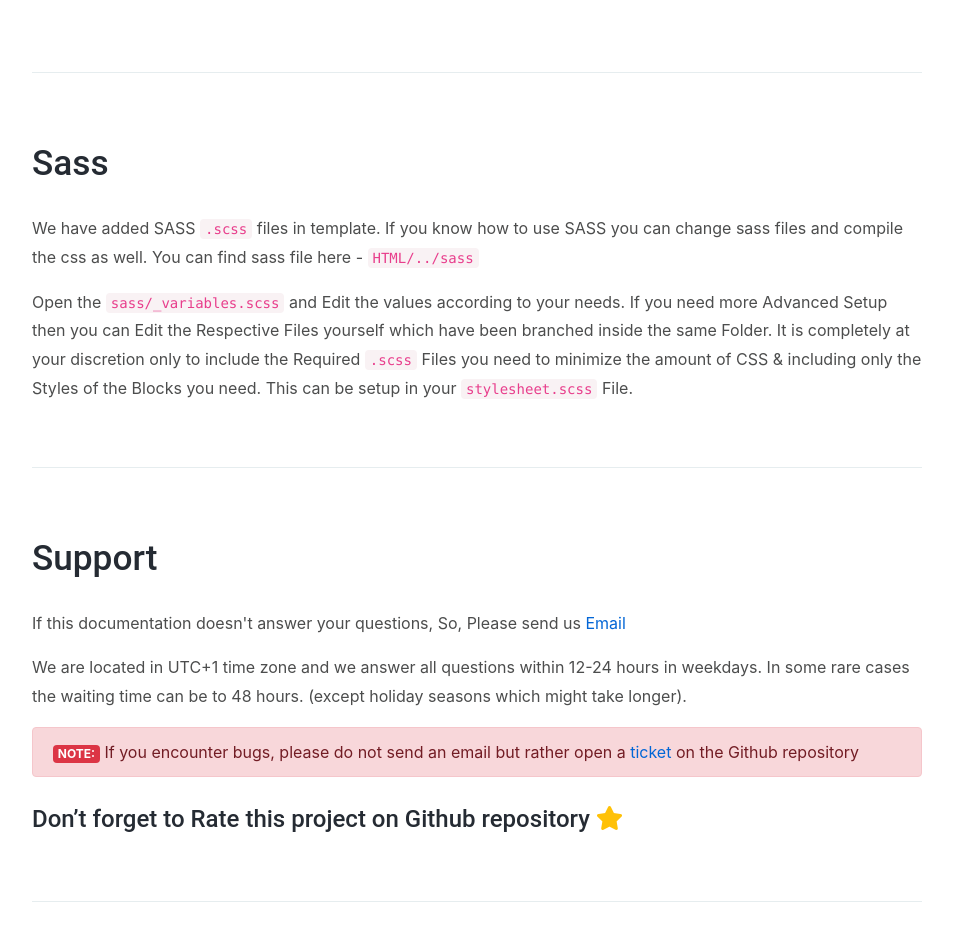
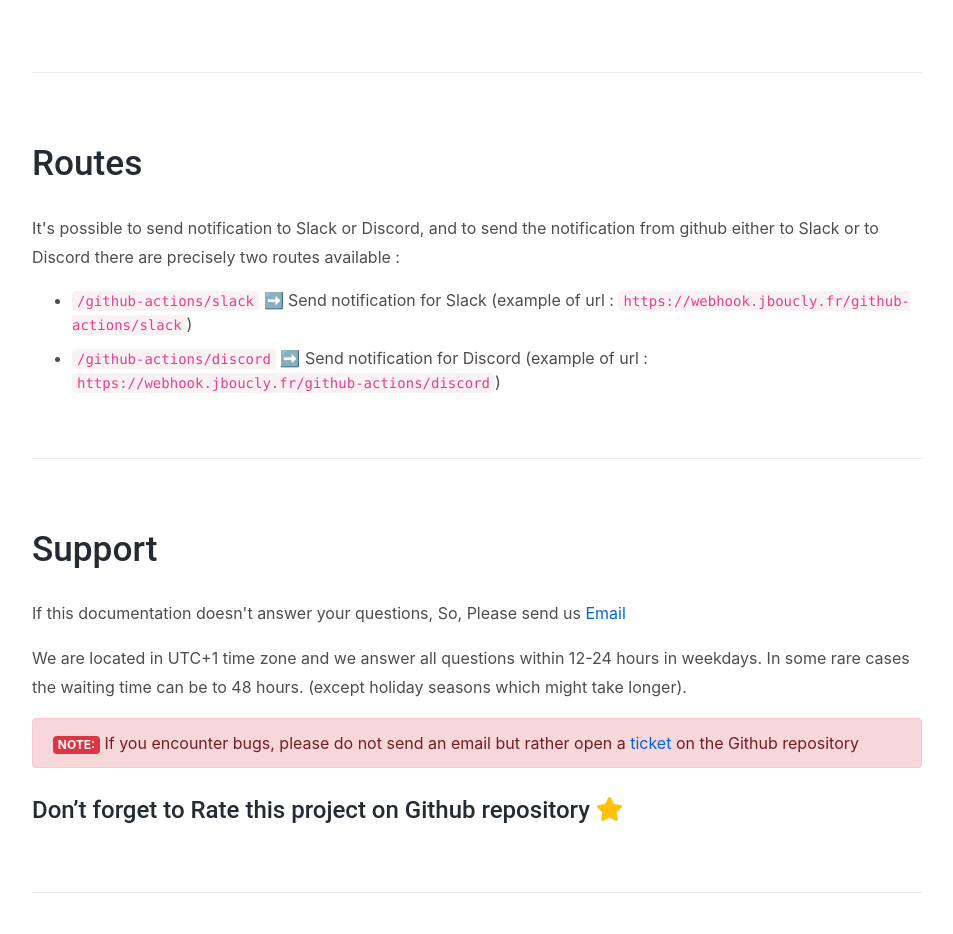
Before and after one commit to jboucly/slack-github-action, a website with bundled scripts: page src/public/pages/home.html in a window 1280 px wide. Shown: the part 4480-5414 px from the top of the page, without its empty margins (293-1246 px from the left). Built offline with nearby package versions, Linux system fonts and the light colour scheme; files whose address does not match are found by name.

Commit message:
feat(page): Add routes section

```diff
--- a/src/public/pages/home.html
+++ b/src/public/pages/home.html
@@ -286,20 +286,21 @@
 
                         <!-- Routes -->
                         <section id="routes">
-                            <h2>Sass</h2>
+                            <h2>Routes</h2>
                             <p>
-                                We have added SASS <code>.scss</code> files in template. If you know how to use SASS you
-                                can change sass files and compile the css as well. You can find sass file here -
-                                <code>HTML/../sass</code>
+                                It's possible to send notification to Slack or Discord, and to send the notification
+                                from github either to Slack or to Discord there are precisely two routes available :
                             </p>
-                            <p>
-                                Open the <code>sass/_variables.scss</code> and Edit the values according to your needs.
-                                If you need more Advanced Setup then you can Edit the Respective Files yourself which
-                                have been branched inside the same Folder. It is completely at your discretion only to
-                                include the Required <code>.scss</code> Files you need to minimize the amount of CSS &
-                                including only the Styles of the Blocks you need. This can be setup in your
-                                <code>stylesheet.scss</code> File.
-                            </p>
+                            <ul>
+                                <li>
+                                    <code>/github-actions/slack</code> ➡️ Send notification for Slack (example of url :
+                                    <code>https://webhook.jboucly.fr/github-actions/slack</code>)
+                                </li>
+                                <li>
+                                    <code>/github-actions/discord</code> ➡️ Send notification for Discord (example of
+                                    url : <code>https://webhook.jboucly.fr/github-actions/discord</code>)
+                                </li>
+                            </ul>
                         </section>
 
                         <hr class="divider" />
```
